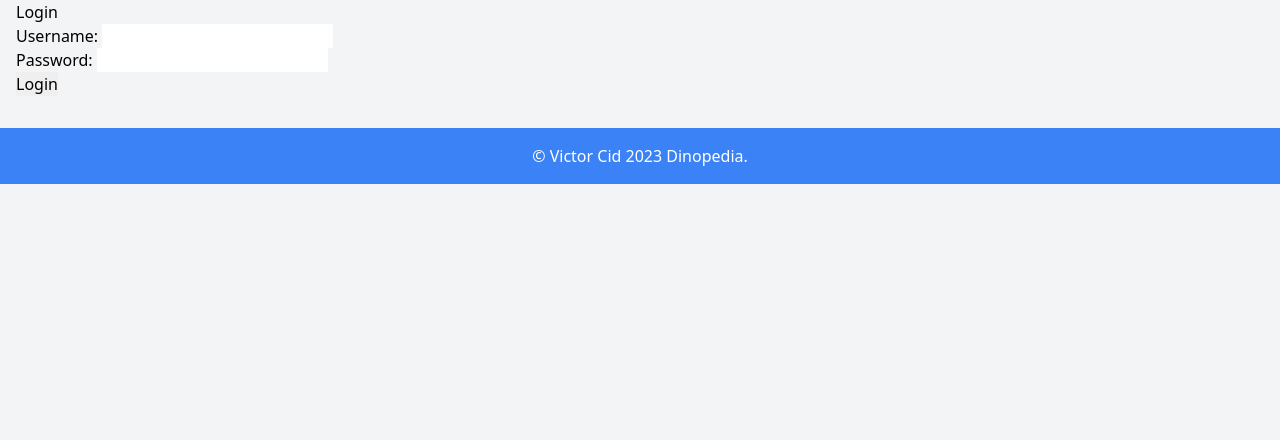
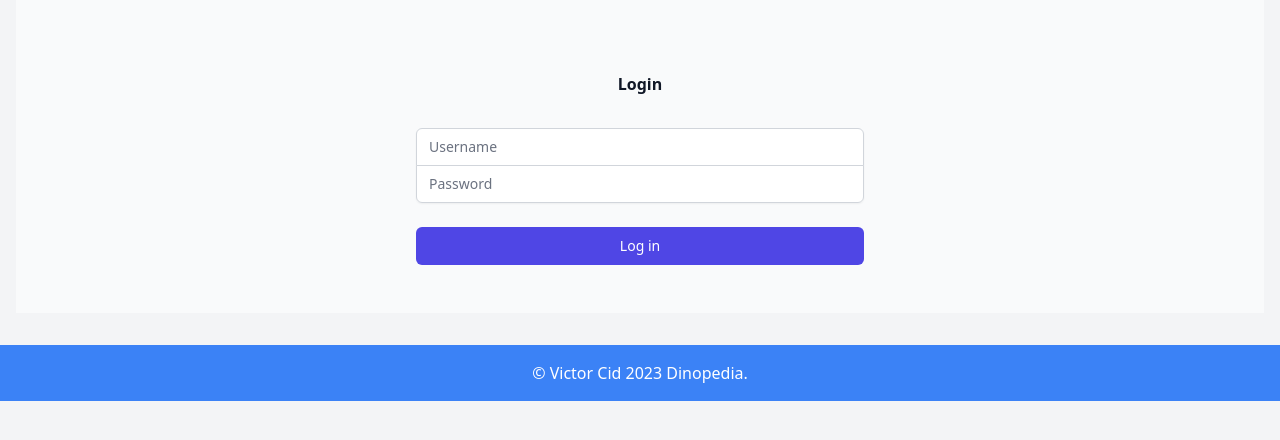
Before and after one commit to Vleyked/django-template, a Django app: page /accounts/login/ in a window 1280 px wide. Shown: the part 92-532 px from the top of the page. Run offline with Django 4.2, Linux system fonts and the light colour scheme; some libraries are stand-ins or nearby versions.

Commit message:
login new version

```diff
--- a/dinosaur_app/templates/registration/login.html
+++ b/dinosaur_app/templates/registration/login.html
@@ -1,21 +1,36 @@
 {% extends 'base.html' %}
+
+{% load crispy_forms_tags %}
 
 {% block title %}Login{% endblock %}
 
 {% block content %}
-<h1>Login</h1>
-<!-- New change has been done in main -->
-<form method="post">
-    {% csrf_token %}
-    <div>
-        <label for="username">Username:</label>
-        <input type="text" id="username" name="username">
+<div class="flex items-center justify-center bg-gray-50 py-12 px-4 sm:px-6 lg:px-8">
+    <div class="max-w-md w-full space-y-8">
+        <div>
+            <h2 class="mt-6 text-center text-3x1 font-extrabold text-gray-900">
+                Login
+            </h2>
+        </div>
+        <form class="mt-8 space-y-6" method="post">
+            {% csrf_token %}
+            <input type="hidden" name="remember" value="true">
+            <div class="rounded-md shadow-sm -space-y-px">
+            <div>
+                <label for="username" class="sr-only">Username</label>
+                <input type="text" id="username" name="username" required class="apperance-none rounded-none relative block w-full px-3 py-2 border border-gray-300 placeholder-gray-500 text-gray-900 rounded-t-md focus:outline-none focus:border-indigo-500 focus:z-10 sm:text-sm" placeholder="Username">
+            </div>
+            <div>
+                <label for="password" class="sr-only">Password</label>
+                <input type="password" id="password" name="password" required class="appearance-none rounded-none relative block w-full px-3 py-2 border border-gray-300 placeholder-gray-500 text-gray-900 rounded-b-md focus:outline-none focus:ring-indigo-500 focus:border-indigo-500 focus:z-10 sm:text-sm" placeholder="Password">
+            </div>
+            </div>
+            <div>
+                <button type="submit" value="Login" class="group relative w-full flex justify-center py-2 px-4 border border-transparent text-sm font-medium rounded-md text-white bg-indigo-600 hover:bg-indigo-700 focus:outline-none focus:ring-2 focus:ring-offset-2 focus:ring-indigo-500">
+                    Log in
+                </button>
+            </div>
+        </form>
     </div>
-    <div>
-        <label for="password">Password:</label>
-        <input type="password" id="password" name="password">
-    </div>
-    <input type="submit" value="Login">
-    <!-- Change example -->
-</form>
+</div>
 {% endblock %}
--- a/docker-compose.yml
+++ b/docker-compose.yml
@@ -19,7 +19,8 @@ services:
       - "5432:5432"
   web:
     build: .
-    command: sh -c "python dinosaur_app/manage.py migrate && python dinosaur_app/manage.py createsuperuser --username dino-admin --no-input && python dinosaur_app/manage.py makemigrations dinosaurs && python dinosaur_app/manage.py migrate && python dinosaur_app/manage.py runserver 0.0.0.0:8000"
+    entrypoint: sh -c "python dinosaur_app/manage.py migrate && python dinosaur_app/manage.py createsuperuser --username dino-admin --no-input && python dinosaur_app/manage.py makemigrations dinosaurs && python dinosaur_app/manage.py migrate && python dinosaur_app/manage.py runserver 0.0.0.0:8000"
+    command: ["python", "dinosaur_app/manage.py", "runserver", "0.0.0.0:8000"]
     volumes:
       - .:/code
       - ./media:/code/media
```
